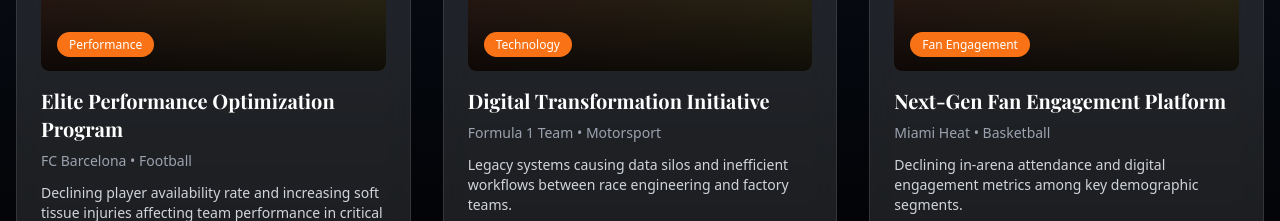
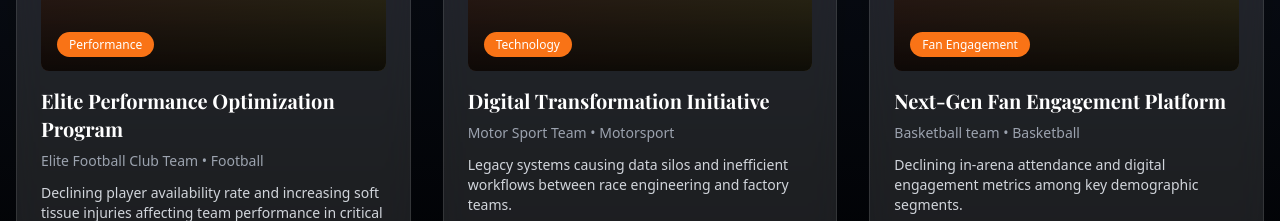
Before and after one commit to rafaca5tro/novastralegacy, a Next.js app: page / in a window 1280 px wide. Shown: the part 4480-4701 px from the top of the page. Built offline with nearby package versions, Linux system fonts and the light colour scheme; a web font is replaced by a local one.

Commit message:
Fix generic case studies

```diff
--- a/components/sections/CaseStudies.tsx
+++ b/components/sections/CaseStudies.tsx
@@ -70,7 +70,7 @@
   {
     id: 'performance-optimization',
     title: 'Elite Performance Optimization Program',
-    client: 'FC Barcelona',
+    client: 'Elite Football Club Team',
     clientLogo: '/images/clients/fcb-logo.png',
     category: 'Performance',
     sport: 'Football',
@@ -132,7 +132,7 @@
   {
     id: 'technology-transformation',
     title: 'Digital Transformation Initiative',
-    client: 'Formula 1 Team',
+    client: 'Motor Sport Team',
     clientLogo: '/images/clients/f1-logo.png',
     category: 'Technology',
     sport: 'Motorsport',
@@ -194,7 +194,7 @@
   {
     id: 'fan-engagement',
     title: 'Next-Gen Fan Engagement Platform',
-    client: 'Miami Heat',
+    client: 'Basketball team',
     clientLogo: '/images/clients/heat-logo.png',
     category: 'Fan Engagement',
     sport: 'Basketball',
```
